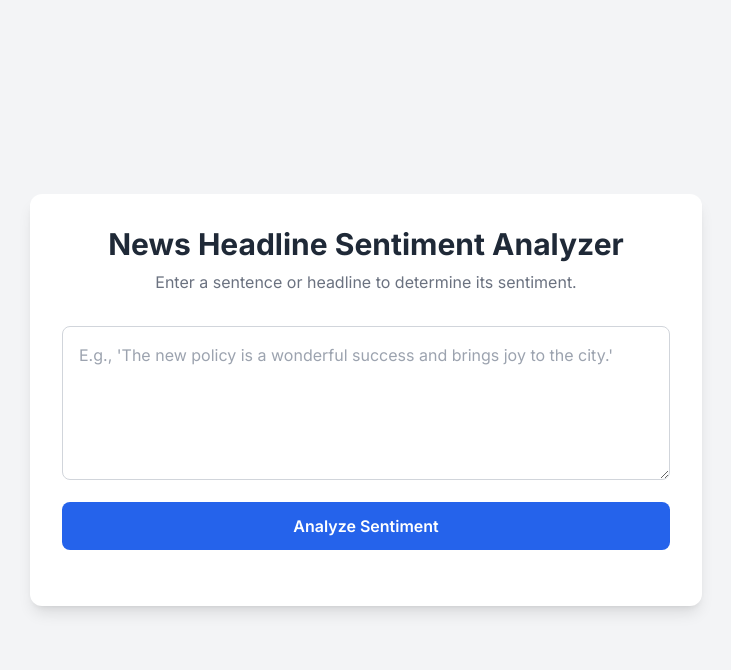
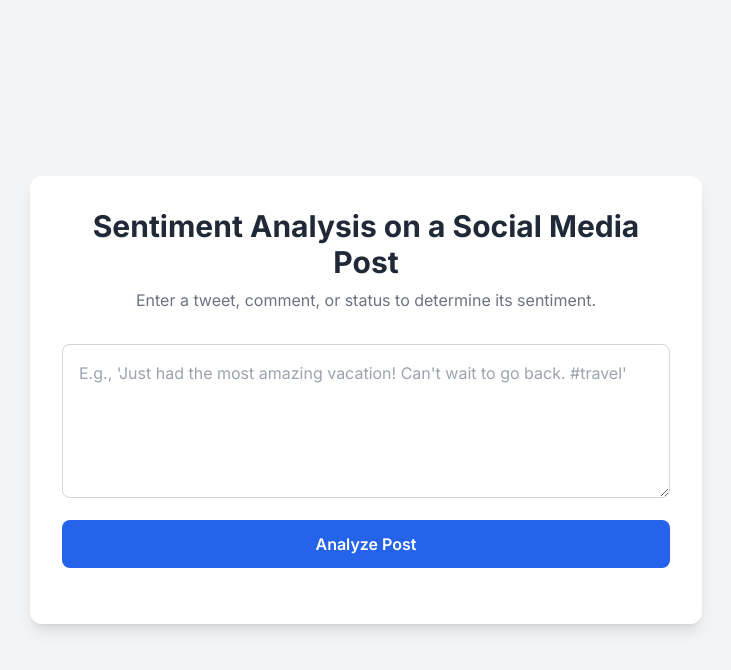
Before and after one commit to Chetan277pra/Sentiment-Analysis-Web-App, a Flask app: page / in a window 1280 px wide. Shown: the top 670 px of the page, without its empty margins (274-1005 px from the left). Run offline with Flask 3, Linux system fonts and the light colour scheme; parts of the project's set-up code (start-up, migrations or seed data) failed here and were passed over; some libraries are stand-ins or nearby versions.

Commit message:
Corrected final heading on webpage

```diff
--- a/templates/index.html
+++ b/templates/index.html
@@ -1,10 +1,9 @@
-
 <!DOCTYPE html>
 <html lang="en">
 <head>
     <meta charset="UTF-8">
     <meta name="viewport" content="width=device-width, initial-scale=1.0">
-    <title>Sentiment Analyzer</title>
+    <title>Social Media Sentiment Analyzer</title>
     <!-- Tailwind CSS for styling -->
     <script src="https://cdn.tailwindcss.com"></script>
     <link href="https://fonts.googleapis.com/css2?family=Inter:wght@400;500;600;700&display=swap" rel="stylesheet">
@@ -20,26 +19,26 @@
 
         <!-- Header -->
         <div class="text-center mb-8">
-            <h1 class="text-3xl font-bold text-gray-800">News Headline Sentiment Analyzer</h1>
-            <p class="text-gray-500 mt-2">Enter a sentence or headline to determine its sentiment.</p>
+            <h1 class="text-3xl font-bold text-gray-800">Sentiment Analysis on a Social Media Post</h1>
+            <p class="text-gray-500 mt-2">Enter a tweet, comment, or status to determine its sentiment.</p>
         </div>
 
         <!-- Input Form -->
         <form action="/" method="POST" class="mb-6">
             <div class="mb-4">
-                <label for="text_input" class="sr-only">Enter text</label>
+                <label for="text_input" class="sr-only">Enter social media post</label>
                 <textarea
                     name="text_input"
                     id="text_input"
                     rows="5"
                     class="w-full p-4 text-gray-700 border border-gray-300 rounded-lg focus:outline-none focus:ring-2 focus:ring-blue-500 transition"
-                    placeholder="E.g., 'The new policy is a wonderful success and brings joy to the city.'"
+                    placeholder="E.g., 'Just had the most amazing vacation! Can't wait to go back. #travel'"
                 >{{ submitted_text or '' }}</textarea>
             </div>
             <button
                 type="submit"
                 class="w-full bg-blue-600 text-white font-semibold py-3 px-4 rounded-lg hover:bg-blue-700 focus:outline-none focus:ring-2 focus:ring-offset-2 focus:ring-blue-500 transition duration-300 ease-in-out">
-                Analyze Sentiment
+                Analyze Post
             </button>
         </form>
 
```
